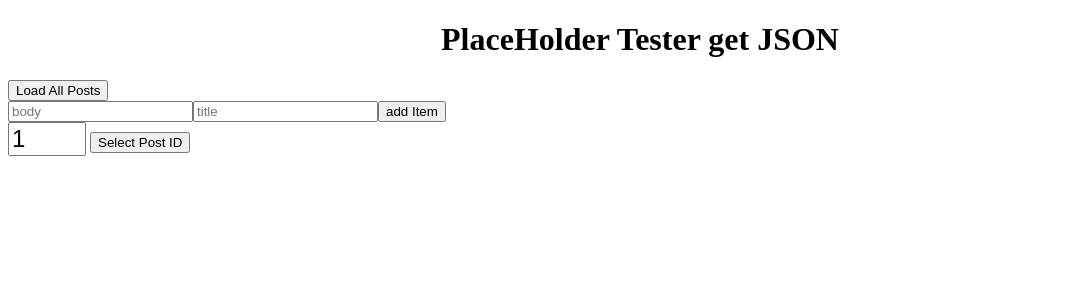
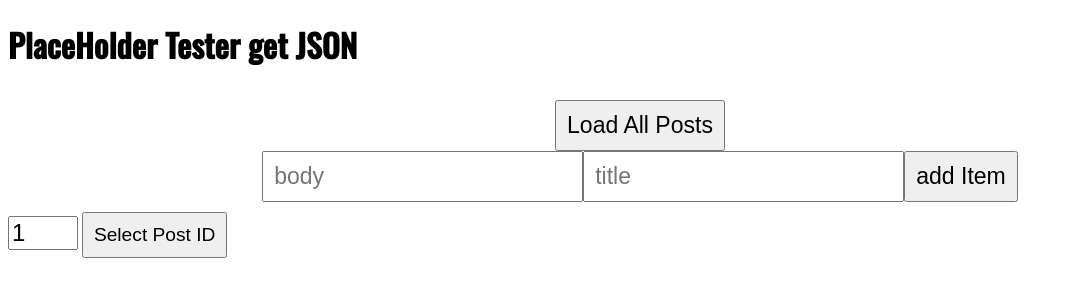
Before and after one commit to DmitriyAngve/24-POST-GET-PUT-DELETE-with-tester-dummy-API, a plain HTML site: page index.html in a window 1280 px wide. Shown: the whole page, without its empty margins (0-1073 px from the left). Drawn offline with nearby package versions, Linux system fonts and the light colour scheme.

Commit message:
Fonts and little styles

```diff
--- a/index.html
+++ b/index.html
@@ -4,6 +4,12 @@
     <meta charset="UTF-8" />
     <meta http-equiv="X-UA-Compatible" content="IE=edge" />
     <meta name="viewport" content="width=device-width, initial-scale=1.0" />
+    <link rel="preconnect" href="https://fonts.googleapis.com" />
+    <link rel="preconnect" href="https://fonts.gstatic.com" crossorigin />
+    <link
+      href="https://fonts.googleapis.com/css2?family=Oswald:wght@500&display=swap"
+      rel="stylesheet"
+    />
     <link rel="stylesheet" href="style.css" />
     <script defer src="app.js"></script>
     <title>Tester API</title>
--- a/style.css
+++ b/style.css
@@ -1,6 +1,9 @@
-.name {
-  display: block;
-  text-align: center;
+* {
+  box-sizing: border-box;
+}
+
+body {
+  font-family: "Oswald", sans-serif;
 }
 
 .num {
@@ -19,17 +22,13 @@
 .active {
   background-color: #ddd;
 }
-.active .editme {
-  background-color: white;
-  border: 1px solid #333;
-}
 
 .del {
   padding: 5px;
   display: block;
-  width: 25%;
+  width: 50%;
   margin: auto;
-  background-color: rgb(168, 10, 10);
+  background-color: red;
   color: white;
   font-size: 1em;
   border-radius: 15px;
@@ -42,14 +41,35 @@
 .sav {
   padding: 5px;
   display: block;
-  width: 25%;
+  width: 50%;
   margin: auto;
-  background-color: rgb(14, 187, 66);
+  background-color: rgb(115, 255, 0);
   color: white;
   font-size: 1em;
   border-radius: 15px;
 }
 
+.container1 {
+  font-size: 1.2em;
+  padding: 10px;
+  margin: auto;
+  width: 80%;
+  text-align: center;
+}
+
+.container1 input,
+.container1 button,
+.btn {
+  font-size: 1.2em;
+  padding: 10px;
+  margin: auto;
+}
+
 .sav:hover {
   opacity: 0.7;
 }
+
+.active .editme {
+  background-color: white;
+  border: 1px solid #333;
+}
```
